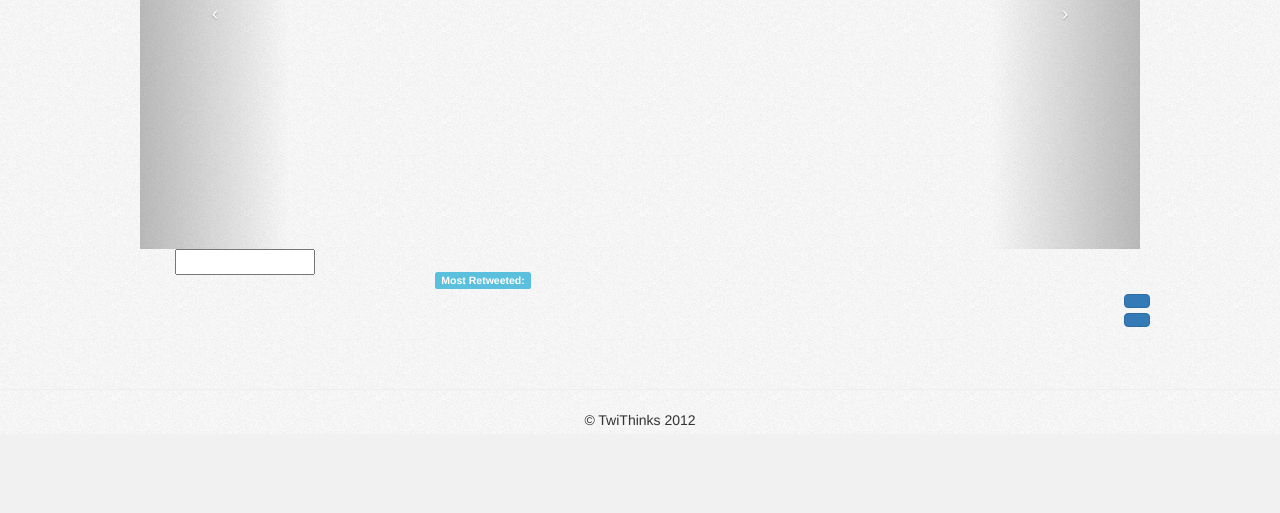
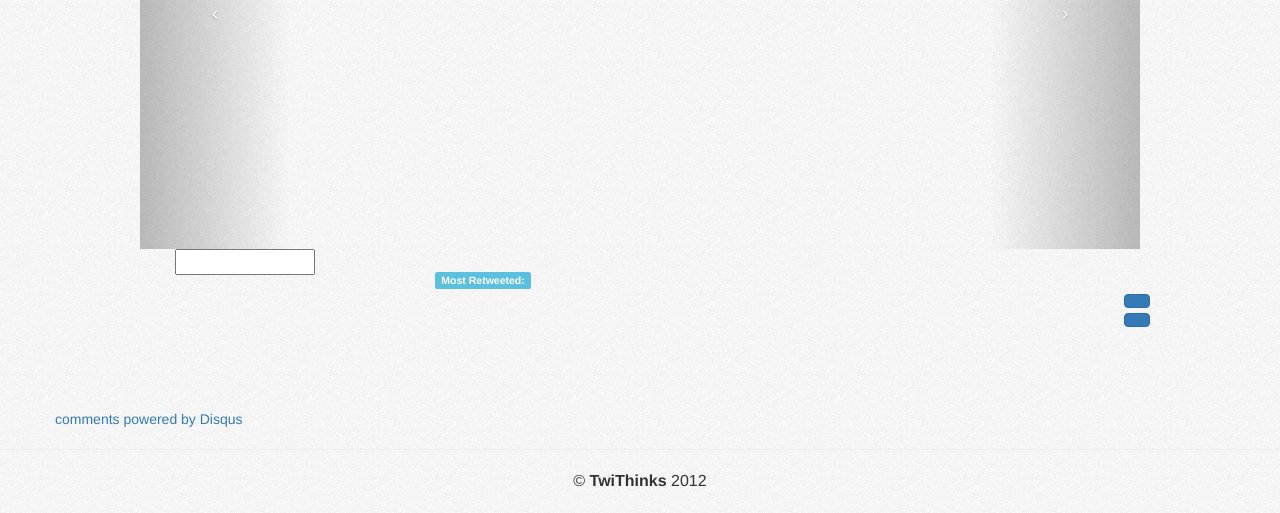
Before and after one commit to zhangkangj/twitwi_web, a Flask app: page / in a window 1280 px wide. Shown: the part 366-879 px from the top of the page. Before the commit the page ends 798 px from the top, so only its background shows below. Run offline with Flask 2, Linux system fonts and the light colour scheme; data that the repository does not hold is empty; some libraries are stand-ins or nearby versions.

Commit message:
integrated Disqus as comment system.

```diff
--- a/WebContent/static/css/index.css
+++ b/WebContent/static/css/index.css
@@ -127,3 +127,8 @@ body {
   fill: #444;
   font: 12px sans-serif;
 }
+
+.footer {
+	font-size: 16px;
+	margin-bottom: 20px;
+}
--- a/WebContent/templates/index.html
+++ b/WebContent/templates/index.html
@@ -171,29 +171,37 @@
 			</div>
 		</div>
 
-		<div id="tweet-box"></div>
-		<script src="http://platform.twitter.com/anywhere.js?id=ZLwKF2qboQxoRGagpOOg" type="text/javascript"></script>
-		<script>
-			twttr.anywhere(function(t) {
-				t('#tweet-box').tweetBox({
-					witdth: 800,
-					height: 400,
-					label: 'Comments',
-					defaultContent: '@_twithinks #election ',
-					onTweet: function (plain_tweet, html_tweet) {
-						alert(plain_tweet);
-						alert(html_tweet);
-					}
-				});
-			});
-		</script>
+		<style>
+			#disqus_thread {
+				width: 1000px;
+				margin: 40px auto 20px auto;
+			}
+		</style>
+		<div id="disqus_thread"></div>
+        <script type="text/javascript">
+            /* * * CONFIGURATION VARIABLES: EDIT BEFORE PASTING INTO YOUR WEBPAGE * * */
+            var disqus_shortname = 'twithinks'; // required: replace example with your forum shortname
+			//var disqus_developer = 1;
+			var disqus_url = 'http://twithinks.mit.edu';
+
+            /* * * DON'T EDIT BELOW THIS LINE * * */
+            (function() {
+                var dsq = document.createElement('script'); dsq.type = 'text/javascript'; dsq.async = true;
+                dsq.src = 'http://' + disqus_shortname + '.disqus.com/embed.js';
+                (document.getElementsByTagName('head')[0] || document.getElementsByTagName('body')[0]).appendChild(dsq);
+            })();
+        </script>
+        <noscript>Please enable JavaScript to view the <a href="http://disqus.com/?ref_noscript">comments powered by Disqus.</a></noscript>
+        <a href="http://disqus.com" class="dsq-brlink">comments powered by <span class="logo-disqus">Disqus</span></a>
+
+
 	</div>
 
 	{% endblock %}
 
 	<footer class="footer">
 		<hr>
-    	<div align="center"> &copy; TwiThinks 2012</div>
+    	<div align="center"> &copy; <b>TwiThinks</b> 2012</div>
     </footer>
 	{% endblock %}
 </body>
```
